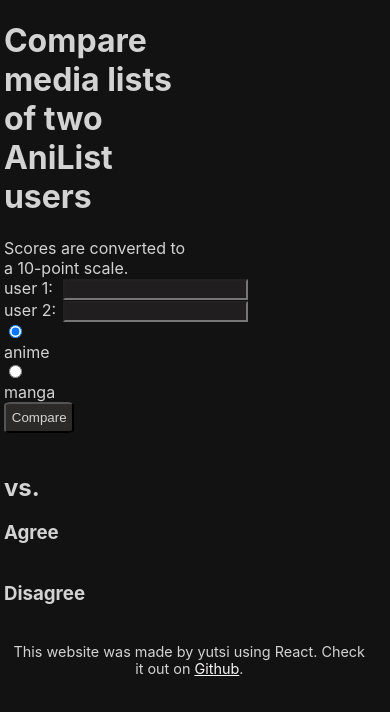
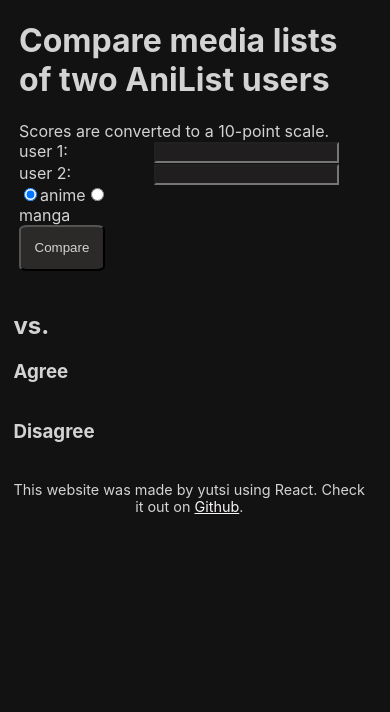
Before and after one commit to yutsi/aniComp, a React (Create React App) app: page / in a window 390 px wide. Shown: the top 712 px of the page. Built offline with nearby package versions, Linux system fonts and the light colour scheme.

Commit message:
fixed CSS alignment for mobile

```diff
--- a/src/index.css
+++ b/src/index.css
@@ -24,14 +24,23 @@
   justify-content: center;
 }
 
+.entry-area, .compare-area {
+  width: 50%;
+}
+
 @media (max-width: 700px) {
   .content-wrap {
     flex-direction: column;
+    align-items: center;
+  }
+  .entry-area, .compare-area {
+    width: 95%;
   }
 }
 
-.entry-area, .compare-area {
-  width: 50%;
+.entry-area {
+  max-width: 20em;
+  margin-right:2em;
 }
 
 .add-table {
```
